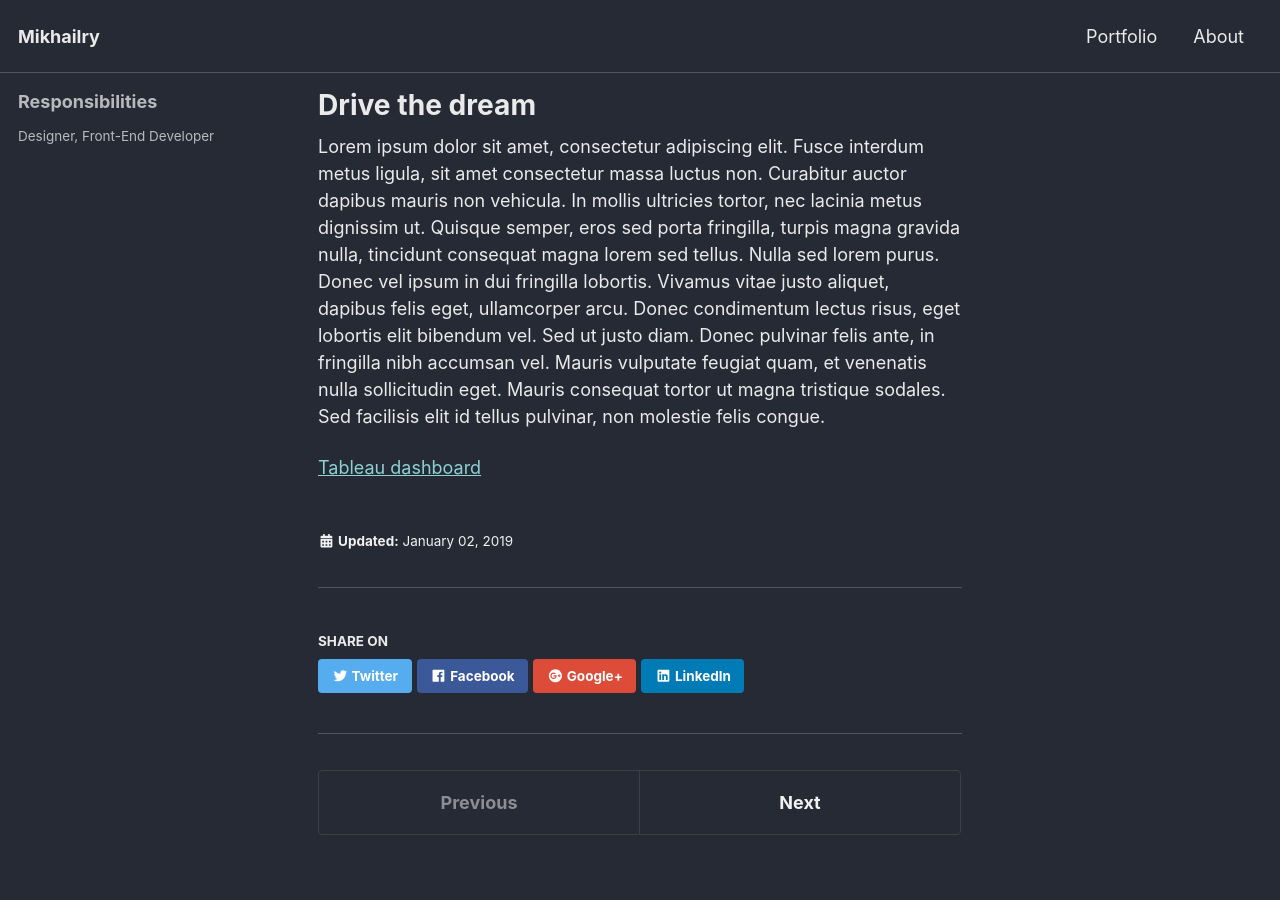
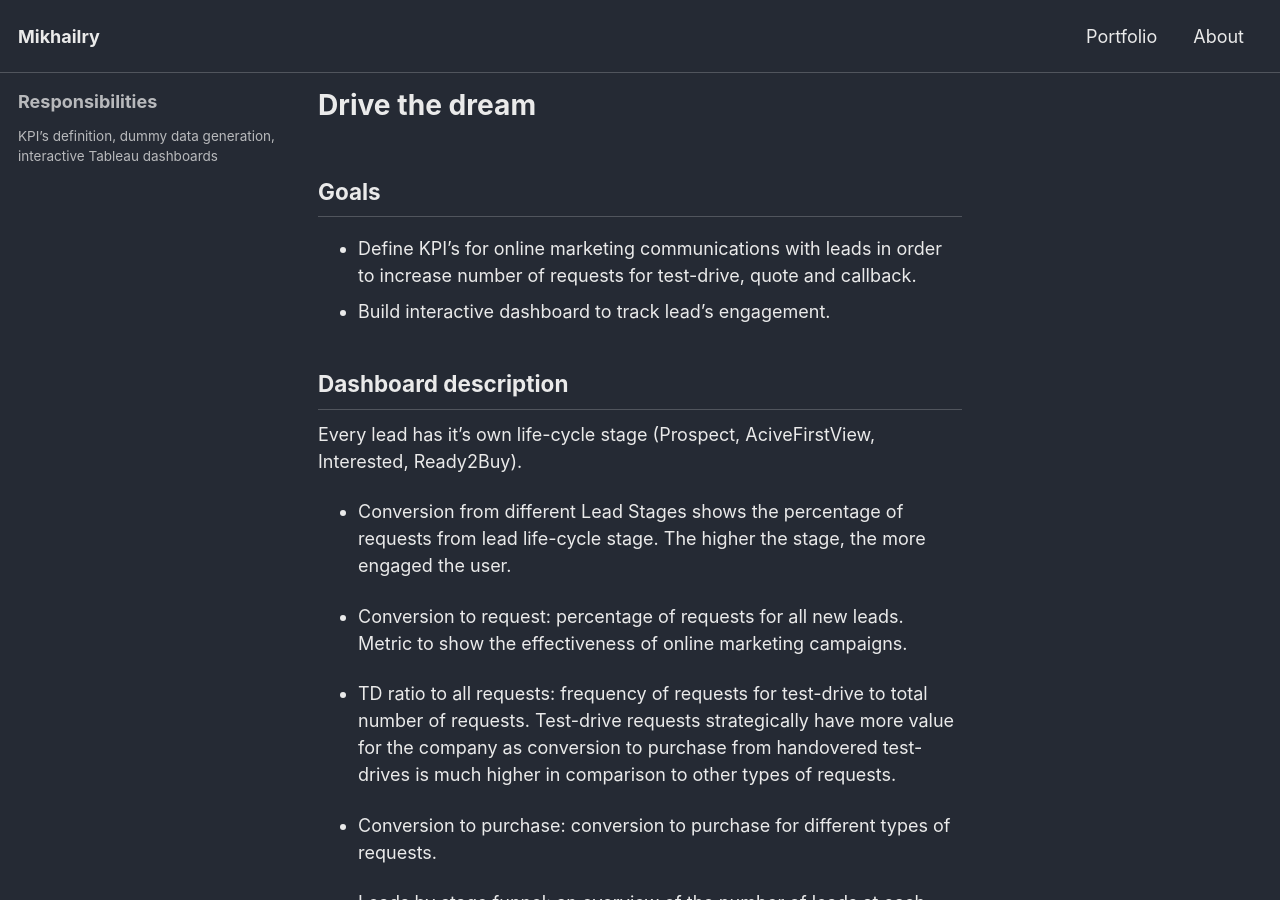
Before and after one commit to Mikhailry/mikhailry.github.io, a Jekyll site: the page built from _portfolio/drivethedream.md, in a window 1280 px wide and 900 px high. Built offline with Jekyll 4.4.1, drawn with Linux system fonts in a browser that asks for light colours; cached includes are drawn as plain includes; nearby versions of some CDN libraries; some of the changed text lies outside the part shown.

Commit message:
new projects added

```diff
--- a/_portfolio/drivethedream.md
+++ b/_portfolio/drivethedream.md
@@ -1,6 +1,6 @@
 ---
 title: "Drive the dream"
-excerpt: "Define marketing strategy KPI's and build interactive dashboards"
+excerpt: "Define online marketing strategy KPI's and build interactive dashboards for automotive distributor"
 header:
   #image: /assets/images/unsplash-gallery-image-1.jpg
   teaser: assets/images/drivethedream/dashboard-th.png
@@ -8,7 +8,7 @@ sidebar:
   - title: "Responsibilities"
     #image: http://placehold.it/350x250
     #image_alt: "logo"
-    text: "Designer, Front-End Developer"
+    text: "KPI's definition, dummy data generation, interactive Tableau dashboards"
 #gallery:
   - url: /assets/images/unsplash-gallery-image-1.jpg
     image_path: assets/images/unsplash-gallery-image-1-th.jpg
@@ -21,7 +21,23 @@ sidebar:
     alt: "placeholder image 3"
 ---
 
-Lorem ipsum dolor sit amet, consectetur adipiscing elit. Fusce interdum metus ligula, sit amet consectetur massa luctus non. Curabitur auctor dapibus mauris non vehicula. In mollis ultricies tortor, nec lacinia metus dignissim ut. Quisque semper, eros sed porta fringilla, turpis magna gravida nulla, tincidunt consequat magna lorem sed tellus. Nulla sed lorem purus. Donec vel ipsum in dui fringilla lobortis. Vivamus vitae justo aliquet, dapibus felis eget, ullamcorper arcu. Donec condimentum lectus risus, eget lobortis elit bibendum vel. Sed ut justo diam. Donec pulvinar felis ante, in fringilla nibh accumsan vel. Mauris vulputate feugiat quam, et venenatis nulla sollicitudin eget. Mauris consequat tortor ut magna tristique sodales. Sed facilisis elit id tellus pulvinar, non molestie felis congue.
+## Goals
 
+* Define KPI's for online marketing communications with leads in order to increase number of requests for test-drive, quote and callback.
+* Build interactive dashboard to track lead's engagement.
+
+## Dashboard description
+
+Every lead has it's own life-cycle stage (Prospect, AciveFirstView, Interested, Ready2Buy).
+
+* Conversion from different Lead Stages shows the percentage of requests from lead life-cycle stage. The higher the stage, the more engaged the user.
+
+* Conversion to request: percentage of requests for all new leads. Metric to show the effectiveness of online marketing campaigns.
+
+* TD ratio to all requests: frequency of requests for test-drive to total number of requests. Test-drive requests strategically have more value for the company as conversion to purchase from handovered test-drives is much higher in comparison to other types of requests.
+
+* Conversion to purchase: conversion to purchase for different types of requests.
+
+* Leads by stage funnel: an overview of the number of leads at each leads life-cycle stage.
 
 [Tableau dashboard](https://public.tableau.com/profile/mikhailr#!/vizhome/DriveYourDream/Dashboard1)
```
Also changed, not shown: _portfolio/fmcg-promo.md (+4 -4 lines), _portfolio/passion-for-life.md (+2 -3 lines).
